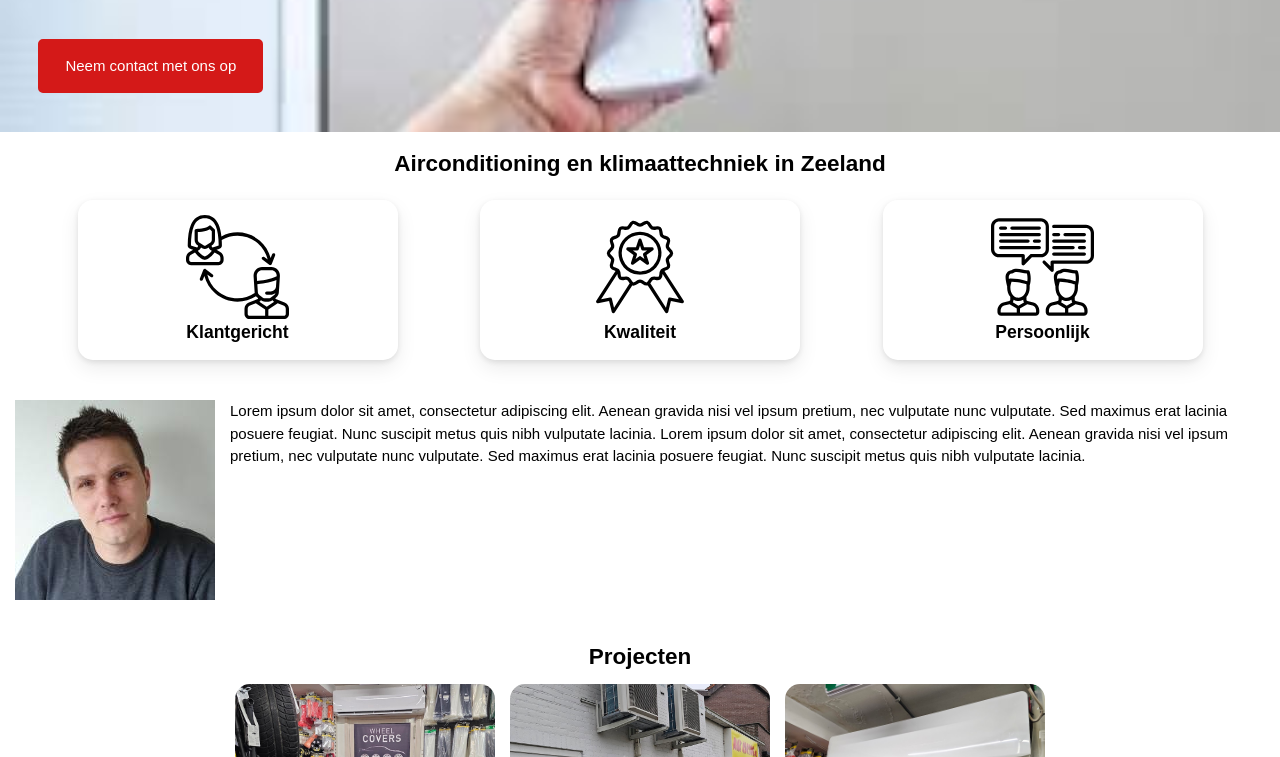
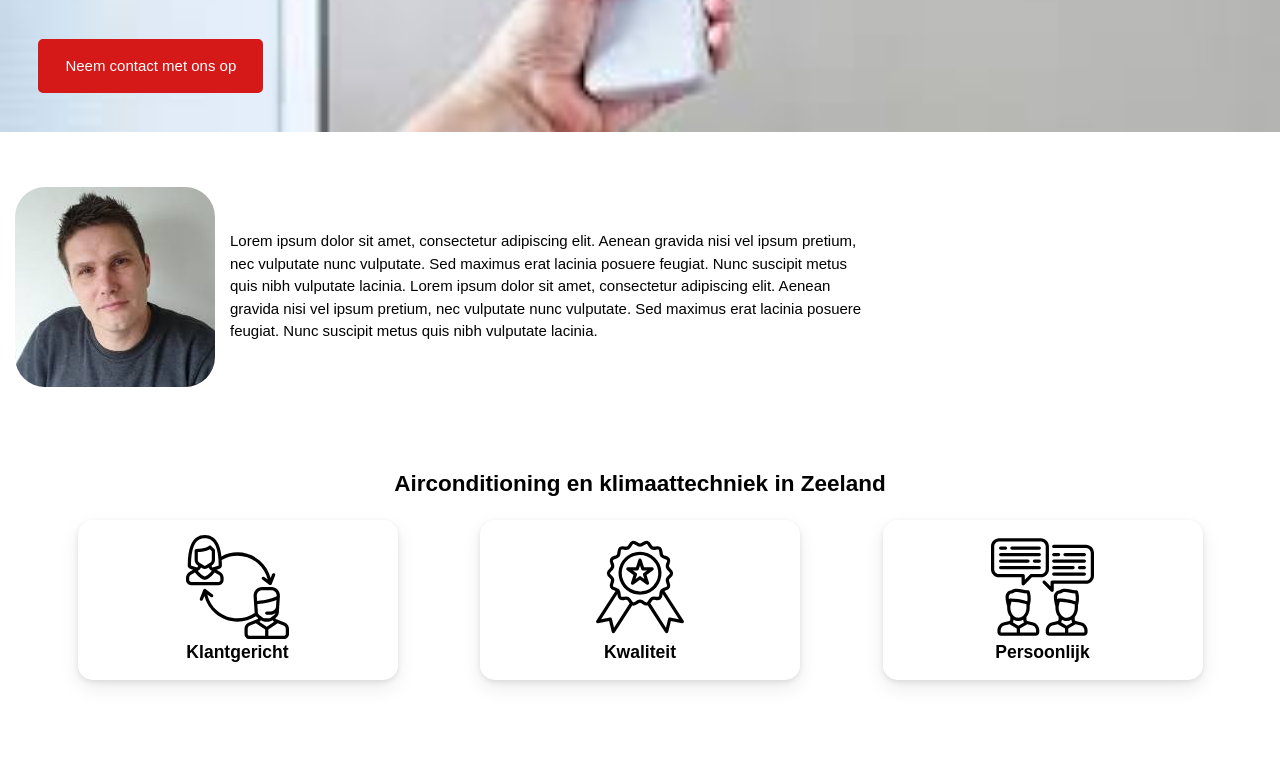
Before and after one commit to remcop1989/koelpro-website, a plain HTML site: page index.html in a window 1280 px wide. Shown: the part 460-1217 px from the top of the page. Drawn offline with Linux system fonts and the light colour scheme.

Commit message:
adjusted introduction text and image

```diff
--- a/index.html
+++ b/index.html
@@ -40,6 +40,17 @@
             </div>
         </section>
 
+        <section class="introductie section-padding">
+                <div class="introductie__voorstellen">
+                    <img src="/images/eigenaar.jpeg" alt="Foto van eigenaar">
+                    <p class="introductie__tekst">Lorem ipsum dolor sit amet, consectetur adipiscing elit. Aenean gravida nisi vel ipsum pretium,
+                    nec vulputate nunc vulputate. Sed maximus erat lacinia posuere feugiat. Nunc suscipit metus quis
+                    nibh vulputate lacinia. Lorem ipsum dolor sit amet, consectetur adipiscing elit. Aenean gravida nisi vel ipsum pretium,
+                    nec vulputate nunc vulputate. Sed maximus erat lacinia posuere feugiat. Nunc suscipit metus quis
+                    nibh vulputate lacinia.</p>
+                </div>
+        </section>
+
         <section class="values section-padding">
             <div class="values__h2">
                 <h1>Airconditioning en klimaattechniek in Zeeland</h1>
@@ -61,17 +72,6 @@
                     <h3>Persoonlijk</h3>
                 </div>
             </div>
-        </section>
-
-        <section class="introductie section-padding">
-                <div class="introductie__voorstellen">
-                    <img src="/images/eigenaar.jpeg" alt="Foto van eigenaar">
-                    <p>Lorem ipsum dolor sit amet, consectetur adipiscing elit. Aenean gravida nisi vel ipsum pretium,
-                    nec vulputate nunc vulputate. Sed maximus erat lacinia posuere feugiat. Nunc suscipit metus quis
-                    nibh vulputate lacinia. Lorem ipsum dolor sit amet, consectetur adipiscing elit. Aenean gravida nisi vel ipsum pretium,
-                    nec vulputate nunc vulputate. Sed maximus erat lacinia posuere feugiat. Nunc suscipit metus quis
-                    nibh vulputate lacinia.</p>
-                </div>
         </section>
 
         <section class="projects section-padding">
--- a/styles.css
+++ b/styles.css
@@ -45,7 +45,7 @@ h1, h2, h3, h4, p {
 }
 
 .section-padding {
-    padding: 15px 15px 25px 15px;
+    padding: 55px 15px 25px 15px;
 }
 
 .sectiontitle-padding {
@@ -189,13 +189,22 @@ main {
     background-color: var(--color-primary-white);
     display: flex;
     flex-wrap: nowrap;
-    flex-direction: column;
+    /* flex-direction: column; */
+}
+
+.introductie__voorstellen {
+    display: flex;
+    align-items: center;
 }
 
 .introductie img {
     float: left;
-    padding-right: 15px;
-    padding-bottom: 0px;
+    margin-right: 15px;
+    border-radius: 30px;
+}
+
+.introductie__tekst {
+    width: 50vw;
 }
 
 .values {
```
